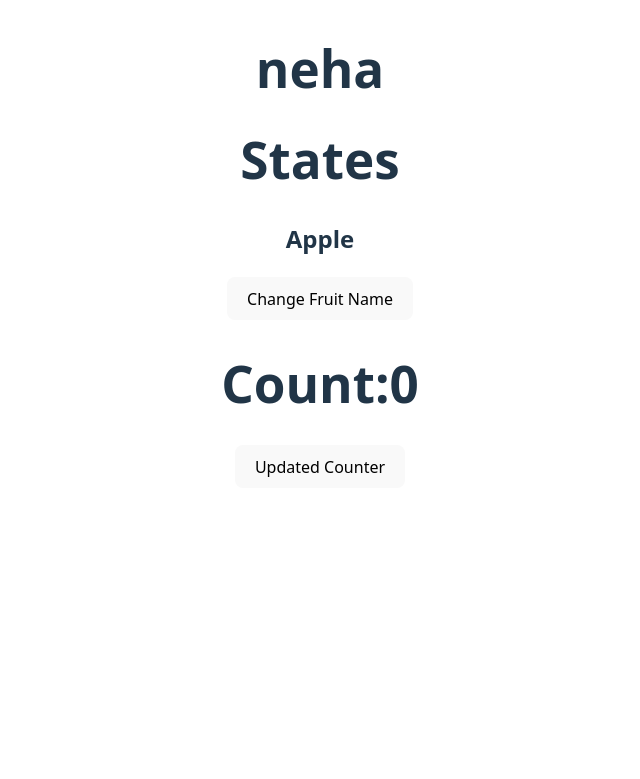
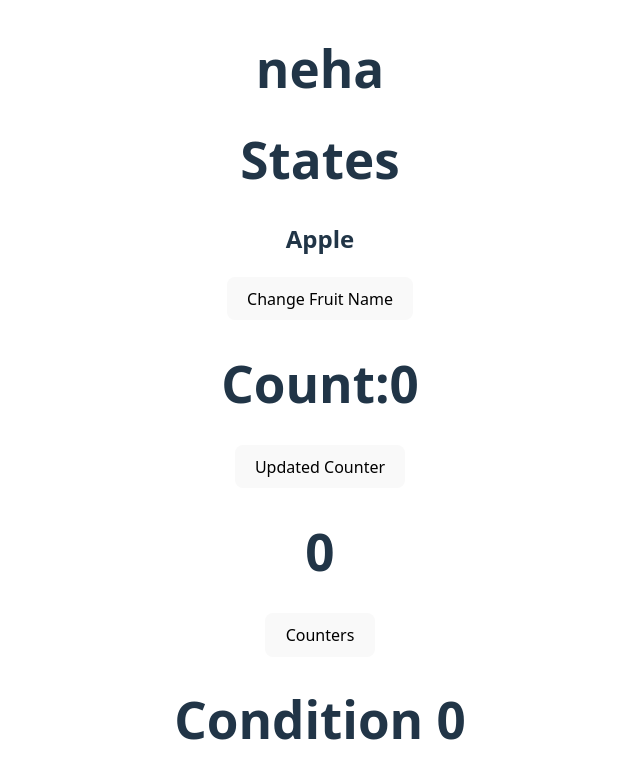
Before and after one commit to surendra4321/WorkingWithReact, a React (Vite) app in the folder React_blog_app/: page / in a window 1280 px wide. Shown: the part 1829-2608 px from the top of the page, without its empty margins (320-960 px from the left). Before the commit the page ends 2349 px from the top, so only its background shows below. Built offline with nearby package versions, Linux system fonts and the light colour scheme.

Commit message:
Multiple Conditional in react

```diff
--- a/React_blog_app/src/App.jsx
+++ b/React_blog_app/src/App.jsx
@@ -6,6 +6,7 @@
 import Login from './UserComponent'
 import Sates from './States'
 import Count from './Count'
+import { Condition } from './Condition'
 
 function App() {
 alert(sum())
@@ -21,6 +22,7 @@
        <ExapComp/>
        <Sates />
        <Count/>
+       <Condition/>
        </div>
   )
 }
--- /dev/null
+++ b/React_blog_app/src/Condition.jsx
@@ -0,0 +1,19 @@
+import { useState } from "react";
+export function Condition() {
+  const [count, setCount] = useState(0);
+  console.log(count);
+  return (
+    <>
+      <h1>{count}</h1>
+      <button onClick={() => setCount(count+1)}>Counters</button>
+      {count == 0?<h1>Condition 0</h1>
+       :count== 1?<h1>Condition 1</h1>
+       :count== 2?<h1>Condition 2</h1>
+       :count== 3?<h1>Condition 3</h1>
+       :count== 4?<h1>Condition 4</h1>
+       :<h1>Other Condition</h1>
+    }
+
+    </>
+  );
+}
```
